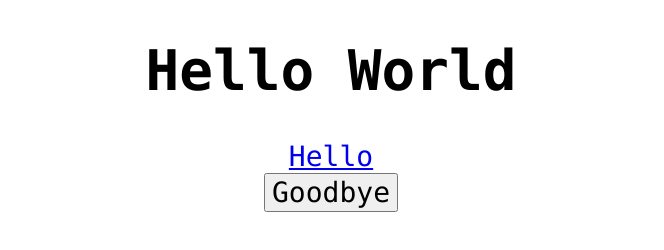
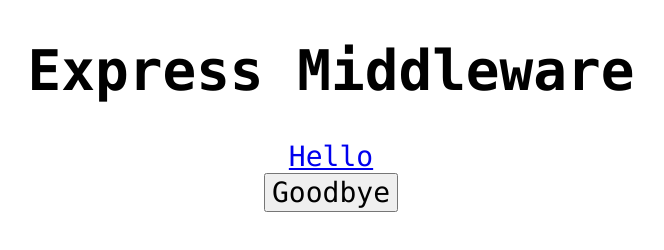
Before and after one commit to erru227/25_2, a website: page public/index.html in a window 1280 px wide. Shown: the whole page, without its empty margins (309-973 px from the left). Drawn offline with Linux system fonts and the light colour scheme.

Commit message:
Update index.html new title

```diff
--- a/public/index.html
+++ b/public/index.html
@@ -1,11 +1,11 @@
 <!DOCTYPE html>
 <html>
 <head>
-    <title>Hello World</title>
+    <title>25.3</title>
     <link rel="stylesheet" href="style.css">
 </head>
 <body>
-    <h1>Hello World</h1>
+    <h1>Express Middleware</h1>
 
     <a href="/hello">Hello</a><br>
 
```
